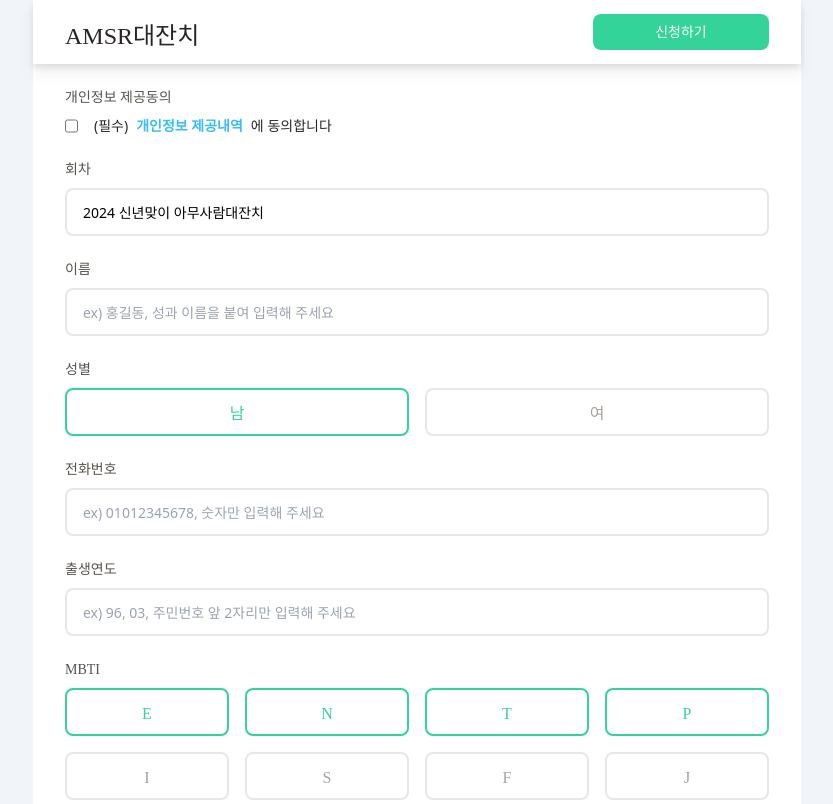
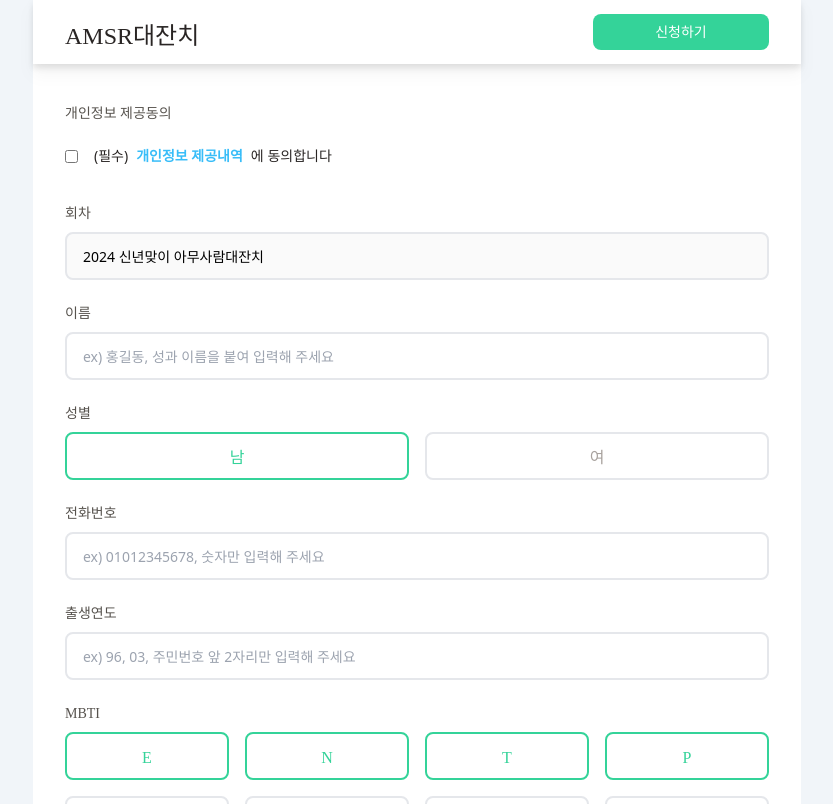
Before and after one commit to Todari/amsr, a React (Create React App) app in the folder client/: page /apply in a window 1280 px wide. Shown: the top 804 px of the page, without its empty margins (223-1056 px from the left). Built offline with nearby package versions, Linux system fonts and the light colour scheme; a web font is replaced by a local one.

Commit message:
design: apply 개인정보 제공동의 크기 조절 및 회사 inputField disabled

```diff
--- a/client/src/components/ApplyCheckboxButton.tsx
+++ b/client/src/components/ApplyCheckboxButton.tsx
@@ -22,7 +22,7 @@ const ApplyCheckboxButton = ({ onChange }: ApplyCheckboxButtonProps) => {
         {STRING.applyPrivacyTitle}
       </div>
     </div>
-    <div className='flex flex-row gap-4'>
+    <div className='flex flex-row gap-4 h-12 items-center'>
       <input
         type="checkbox"
         checked={isChecked}
@@ -32,7 +32,7 @@ const ApplyCheckboxButton = ({ onChange }: ApplyCheckboxButtonProps) => {
         <div className='text-stone-800 text-sm'>
           (필수)
         </div>
-        <div className='text-sky-400 text-sm font-bold'>
+        <div className='text-sky-400 text-sm font-bold' onClick={() => { }}>
           개인정보 제공내역
         </div>
         <div className='text-stone-800 text-sm'>
--- a/client/src/components/ApplyInputField.tsx
+++ b/client/src/components/ApplyInputField.tsx
@@ -1,4 +1,5 @@
 import STRING from "../constants/String";
+import { useState } from "react";
 
 type ApplyInputFieldProps = {
   title: string;
@@ -10,6 +11,7 @@ type ApplyInputFieldProps = {
 }
 
 const ApplyInputField = ({ title, name, placeholder, value, isError, handleChange }: ApplyInputFieldProps) => {
+  let isDisabled = false;
   if (isError) {
     return (
       <div>
@@ -33,6 +35,9 @@ const ApplyInputField = ({ title, name, placeholder, value, isError, handleChang
       </div>
     )
   }
+  if (title === "회차") {
+    isDisabled = true;
+  }
   return (<div>
     <div className='py-2'>
       <div className='text-sm font-medium text-stone-600 font-BMDOHYUN'>
@@ -42,6 +47,7 @@ const ApplyInputField = ({ title, name, placeholder, value, isError, handleChang
     <input
       className="border-2 h-12 rounded-lg p-4 w-full text-sm font-medium"
       type="text"
+      disabled={isDisabled}
       name={name}
       id={title}
       placeholder={placeholder}
--- a/client/src/constants/ApplyInput.ts
+++ b/client/src/constants/ApplyInput.ts
@@ -18,7 +18,7 @@ type InputType = {
 const APPLYINPUT: InputType = Object.freeze({
   round: {
     title: '회차',
-    type: 'title',
+    type: 'round',
     placeholder: '',
     minLength: 0,
     maxLength: 999,
--- a/client/src/pages/Apply.tsx
+++ b/client/src/pages/Apply.tsx
@@ -96,7 +96,7 @@ const Apply = () => {
   }
 
   return (
-    <div className="pt-20 p-8 space-y-4">
+    <div className="pt-24 p-8 space-y-4">
       <div className='flex flex-col gap-16 items-center'>
         <div className='w-full flex flex-col gap-4'>
           <ApplyCheckboxButton onChange={handlePrivacyChange}/>
```
